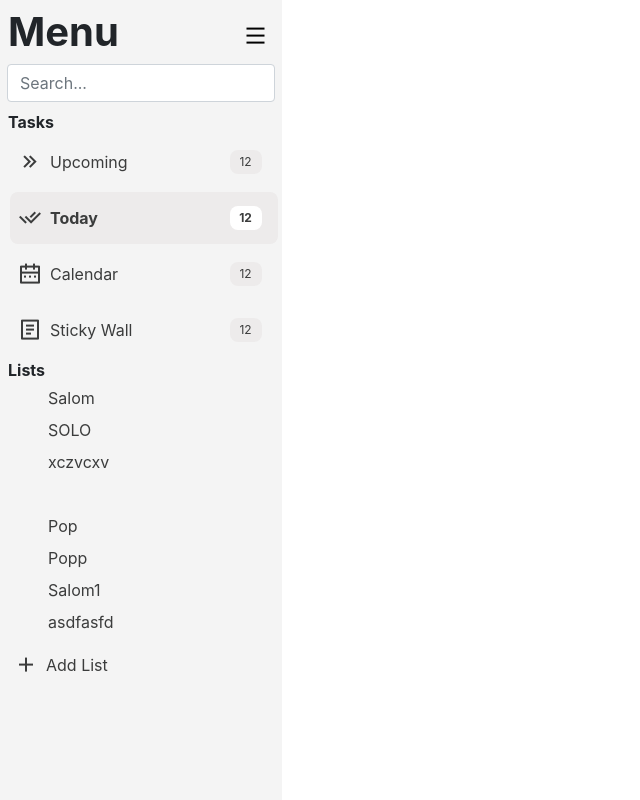
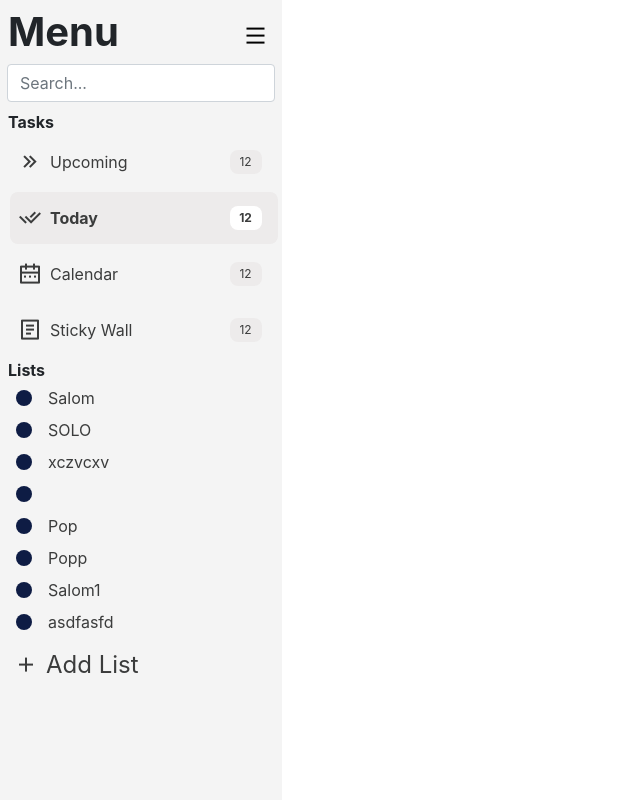
Before and after one commit to SamariddinNorboyev/noter2web, a Django app: page /noter/ in a window 1280 px wide. Shown: the whole page, without its empty margins (0-640 px from the left). Run offline with Django 5.2, Linux system fonts and the light colour scheme; a user stored in the database is signed in; data comes from the database, SQL or seed files in the repository; both versions use the stored data as it was after the commit; some libraries are stand-ins or nearby versions.

Commit message:
css is not working

```diff
--- a/noter/static/noter/css/home.css
+++ b/noter/static/noter/css/home.css
@@ -123,10 +123,8 @@
 .menu_list_button:hover{
     background-color:#e2e2e2;
 }
-.menu_list_button_text{
-    font-size: 2vh;
-}
 .i{
+    border-radius: 50%;
     float: left;
     margin: 1vh 2vh;
     font-size: 3vh;
@@ -267,3 +265,6 @@
     top: 5%;
     left: 5%;
 }
+/* .colorSelectionOptionColor{
+    display: block;
+} */
--- a/noter/templates/noter/home.html
+++ b/noter/templates/noter/home.html
@@ -104,7 +104,7 @@
                 <div class="menu_tasks_buttons">
                     {% for list in lists %}
                         <a class="menu_list_button" href="{% url 'noter:lists' list.id %}">
-                            <div class="i"></div>
+                            <div class="i" style="background-color: #0e1c44;"></div>
                             <div class="list_href_text">{{list.name}}</div>
                         </a>
                     {% endfor %}
@@ -176,7 +176,7 @@
         //     }
         // }
         document.getElementById("list_form").addEventListener("submit", function(event) {
-            var content = document.getElementById("colorSelectionButtonText").innerHTML;
+            var content = document.querySelector(".colorSelectionButtonText").innerHTML;
 
             document.getElementById("list_color").value = content;
         });
```
Also changed, not shown: db.sqlite3.
